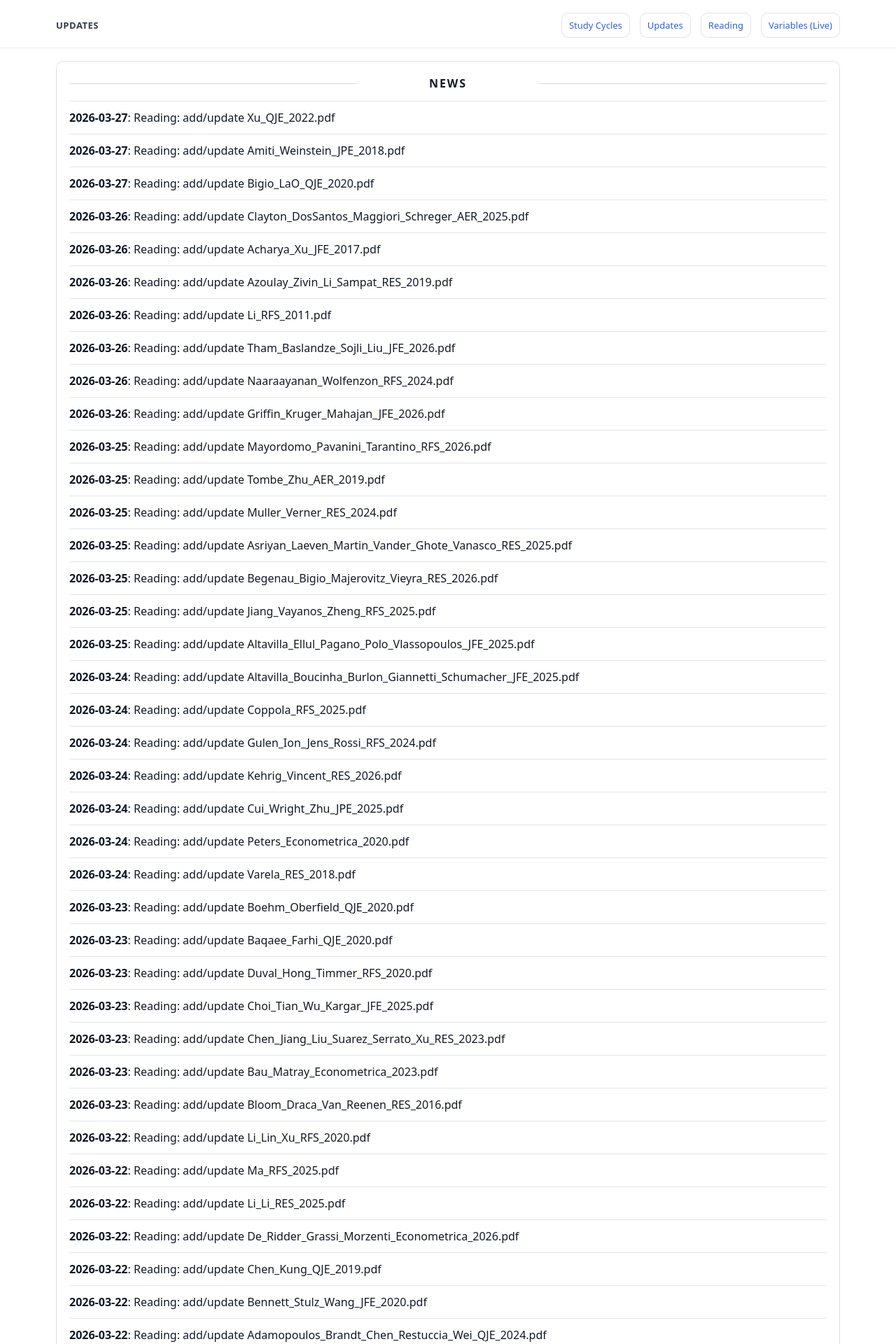
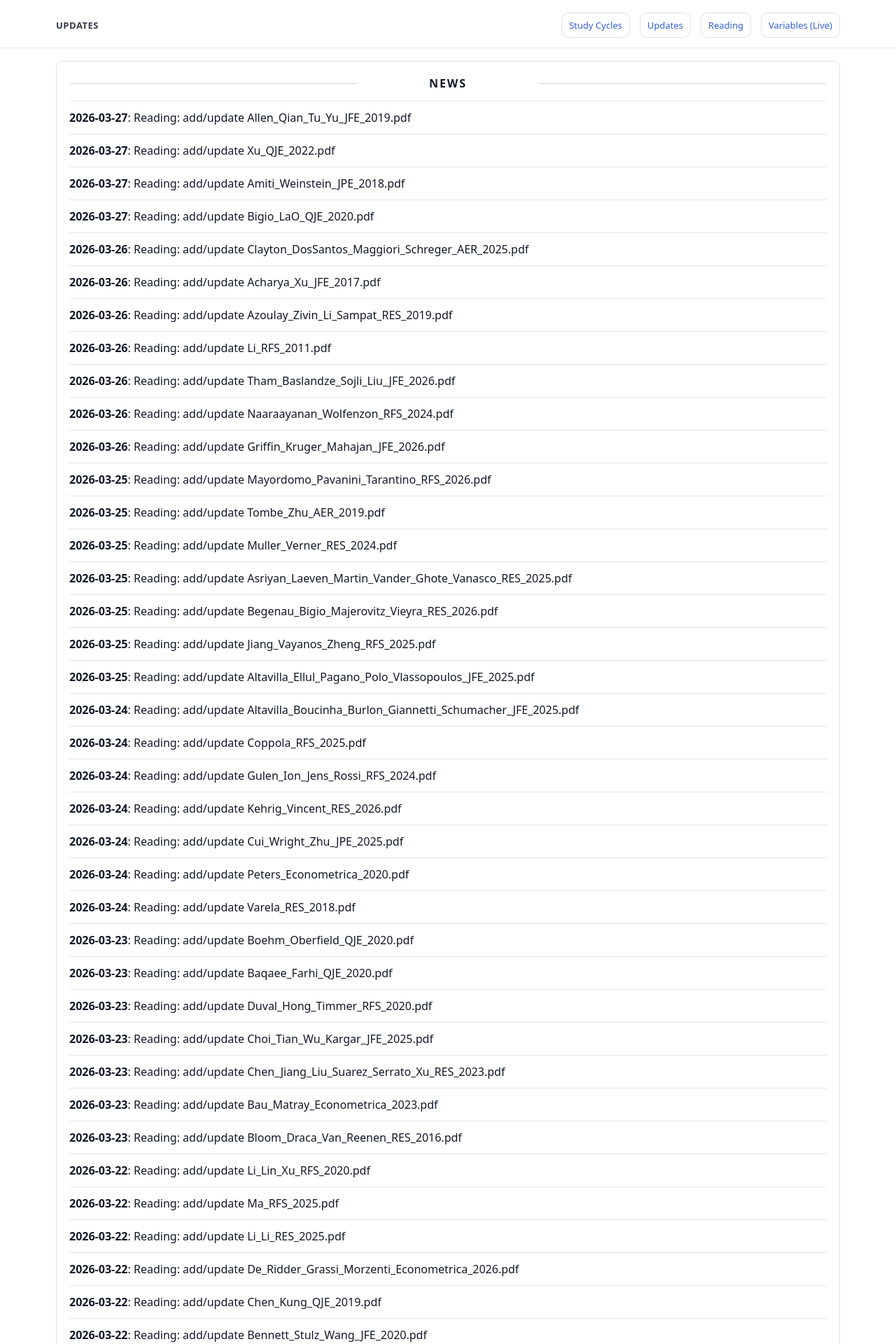
Before and after one commit to yaxinzn/study-archive, a Jekyll site: the page built from updates/index.md, in a window 1280 px wide. Shown: the top 1920 px of the page at 70% size. Built offline with Jekyll 4.4.1, drawn with Linux system fonts in a browser that asks for light colours; some of the changed text lies outside the part shown.

Commit message:
chore: update NEWS feed

```diff
--- a/_data/news.yml
+++ b/_data/news.yml
@@ -1,4 +1,7 @@
 # Auto-generated update history (sorted newest -> oldest). Do not edit manually.
+- ts: "1774605685"
+  date: "2026-03-27"
+  title: "Reading: add/update Allen_Qian_Tu_Yu_JFE_2019.pdf"
 - ts: "1774605418"
   date: "2026-03-27"
   title: "Reading: add/update Xu_QJE_2022.pdf"
```
